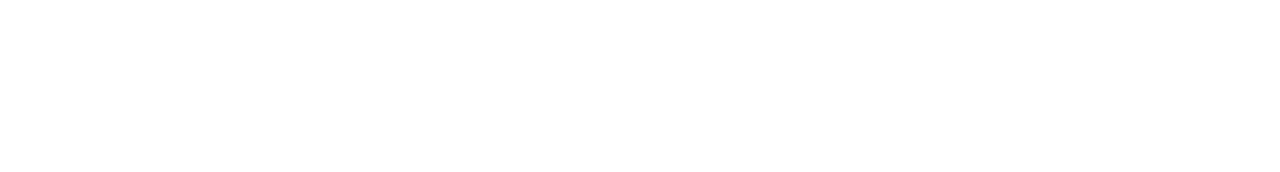
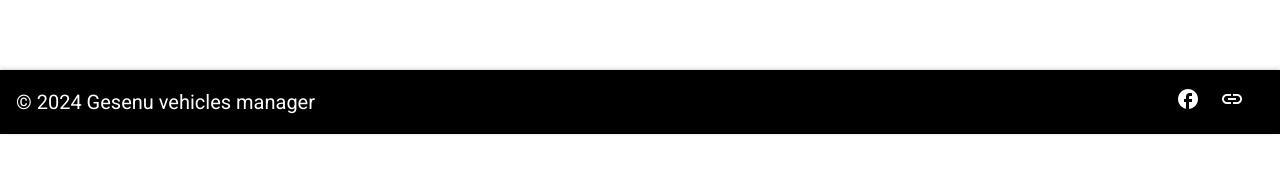
Before and after one commit to Cassio7/fleet_wan, an Angular app in the folder frontend_fleet/: page /broken-vehicles in a window 1280 px wide. Shown: the part 666-838 px from the top of the page. Built offline with nearby package versions, Linux system fonts and the light colour scheme; no server answers.

Commit message:
footer con link da sistemare

```diff
--- a/frontend_fleet/src/app/app.component.html
+++ b/frontend_fleet/src/app/app.component.html
@@ -1,2 +1,3 @@
 <app-navbar></app-navbar>
 <router-outlet></router-outlet>
+<app-footer></app-footer>
--- a/frontend_fleet/src/app/app.component.ts
+++ b/frontend_fleet/src/app/app.component.ts
@@ -1,11 +1,12 @@
 import { Component } from '@angular/core';
 import { RouterOutlet } from '@angular/router';
 import { NavbarComponent } from "./components/navbar/navbar.component";
+import { FooterComponent } from "./components/footer/footer.component";
 
 @Component({
   selector: 'app-root',
   standalone: true,
-  imports: [RouterOutlet, NavbarComponent],
+  imports: [RouterOutlet, NavbarComponent, FooterComponent],
   templateUrl: './app.component.html',
   styleUrl: './app.component.css'
 })
--- a/frontend_fleet/src/app/components/broken-vehicles-page/broken-vehicles-page.component.css
+++ b/frontend_fleet/src/app/components/broken-vehicles-page/broken-vehicles-page.component.css
@@ -47,3 +47,8 @@
   font-size: 1.5vw;
   word-wrap: break-word;
 }
+
+.comune-col{
+  height: 100%;
+  overflow-y: auto;
+}
--- a/frontend_fleet/src/app/components/broken-vehicles-page/broken-vehicles-page.component.html
+++ b/frontend_fleet/src/app/components/broken-vehicles-page/broken-vehicles-page.component.html
@@ -40,8 +40,10 @@
     <table mat-table [dataSource]="vehicles" class="mat-elevation-z8">
 
       <ng-container matColumnDef="comune">
-        <th mat-header-cell *matHeaderCellDef>Comune</th>
-        <td mat-cell *matCellDef="let vehicle"> {{vehicle.veId}} </td>
+        <div class="comune-col">
+          <th mat-header-cell *matHeaderCellDef>Comune</th>
+          <td mat-cell *matCellDef="let vehicle"> {{vehicle.veId}} </td>
+        </div>
       </ng-container>
 
 
--- /dev/null
+++ b/frontend_fleet/src/app/components/footer/footer.component.css
@@ -0,0 +1,23 @@
+.footer {
+  position: fixed;
+  bottom: 0;
+  width: 100%;
+  justify-content: space-between;
+  align-items: center;
+  padding: 0 16px;
+  box-shadow: 0 -1px 4px rgba(0, 0, 0, 0.2);
+  background-color: black !important;
+}
+.title{
+  color: white;
+  font-size: 20px;
+}
+a{
+  margin-right: 20px;
+}
+mat-icon{
+  color: white;
+}
+mat-icon:hover{
+  transform: scale(1.05);
+}
--- /dev/null
+++ b/frontend_fleet/src/app/components/footer/footer.component.html
@@ -0,0 +1,11 @@
+<mat-toolbar color="primary" class="footer">
+  <span class="title">© 2024 Gesenu vehicles manager</span>
+  <div class="social">
+      <a mat-button href="https://www.facebook.com/GesenuSpa/?locale=it_IT" target="_blank">
+          <mat-icon>facebook</mat-icon>
+      </a>
+      <a mat-button href="https://it.linkedin.com/company/gruppo-gesenu" target="_blank">
+          <mat-icon>linkedin</mat-icon>
+      </a>
+  </div>
+</mat-toolbar>
--- a/frontend_fleet/src/app/services/vehicles service/vehicles-api.service.ts
+++ b/frontend_fleet/src/app/services/vehicles service/vehicles-api.service.ts
@@ -18,7 +18,6 @@
   }
 
   public getVehicleByPlate(plate: string): Observable<Vehicle>{
-    // return this.http.get<Vehicle>(`http://10.1.0.102:3001/fetchplate/${plate}`);
     return this.http.get<Vehicle>(`http://10.1.0.102:3001/vehicles/fetchplate/${plate}`);
   }
 }
```
Also changed, not shown: frontend_fleet/src/app/components/footer/footer.component.ts (added, +17 -0 lines), 1 other file (tests, documents, lock files or other folders).
